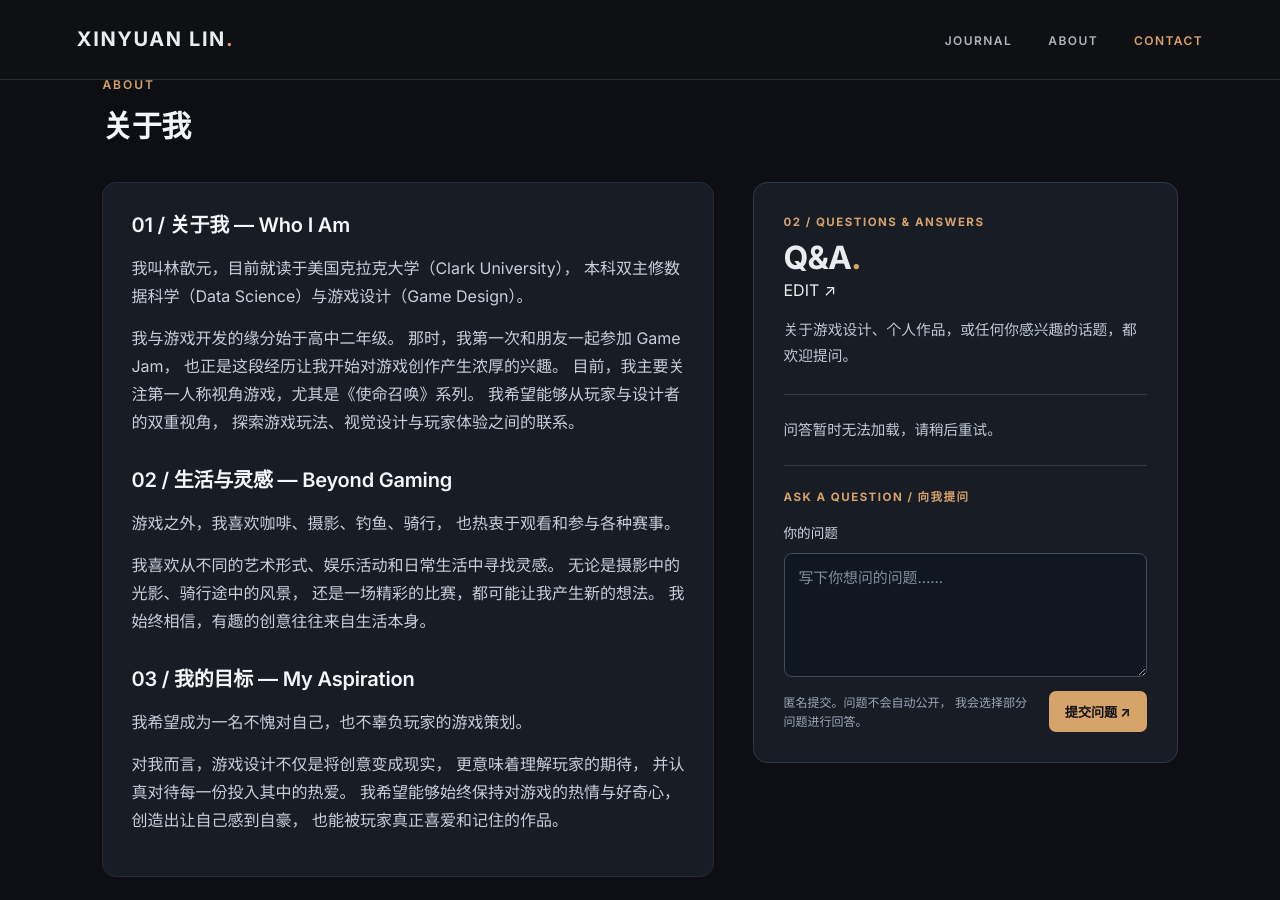
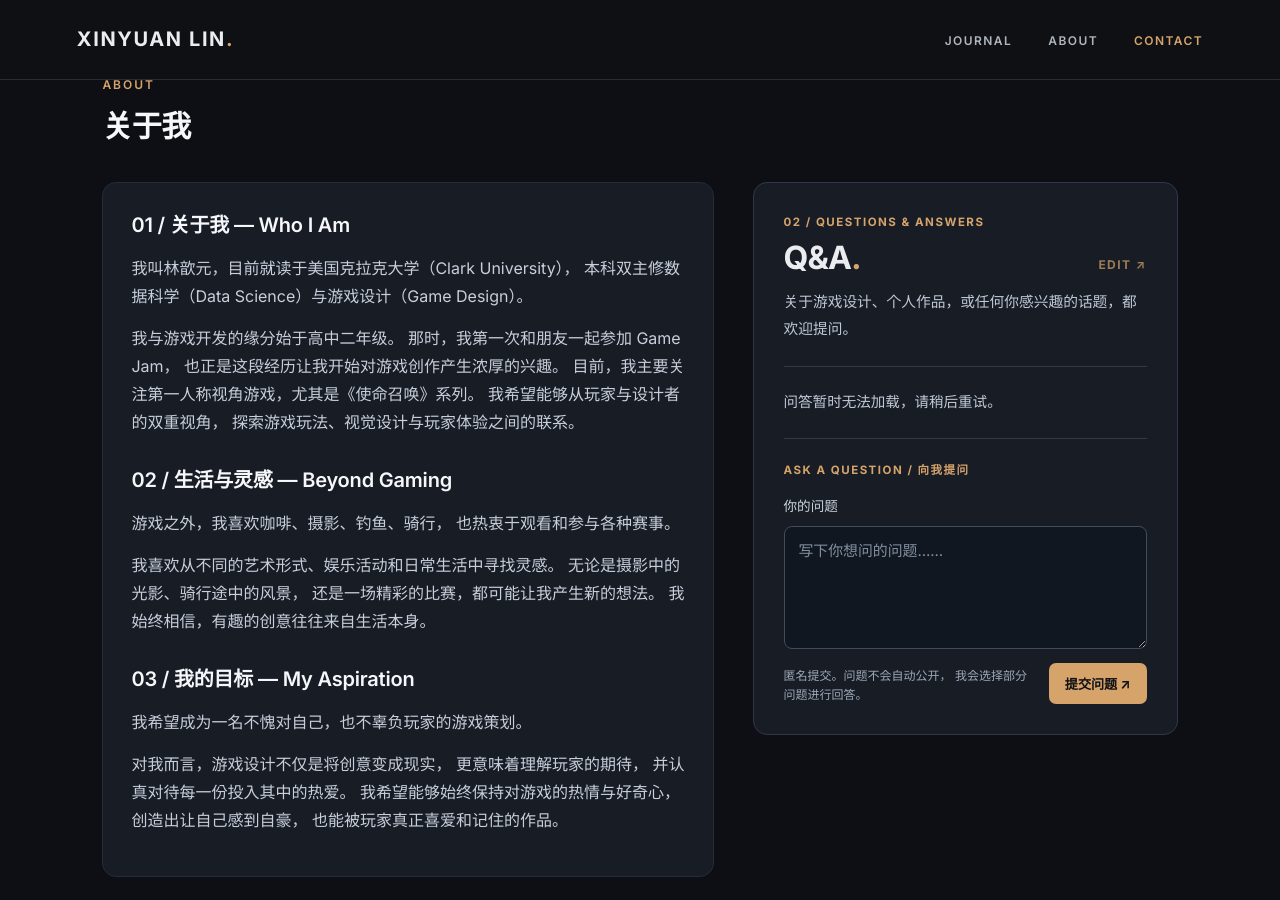
Before and after one commit to Emojiiiii/TOSAKA.github.io, a Jekyll site: the page built from index.html, in a window 1280 px wide and 900 px high, scrolled down 1725 px. Built offline with Jekyll 4.4.1, drawn with Linux system fonts in a browser that asks for light colours.

Commit message:
Add styles for Q&A admin interface
Added styles for Q&A admin interface including heading row and admin link.

```diff
--- a/css/about-qa.css
+++ b/css/about-qa.css
@@ -54,6 +54,37 @@
 }
 
 .qa-accent { color: #d6a36b; }
+
+
+/* ==========================================
+   Q&A 私人管理后台入口
+   与 Journal / Work 的 EDIT 风格统一
+   ========================================== */
+
+.qa-heading-row {
+  display: flex;
+  align-items: baseline;
+  justify-content: space-between;
+  gap: 16px;
+}
+
+.qa-admin-link {
+  color: #d6a36b;
+  font-size: 0.75rem;
+  font-weight: 700;
+  letter-spacing: 0.12em;
+  text-decoration: none;
+  white-space: nowrap;
+  opacity: 0.7;
+  transition: opacity 0.2s ease;
+}
+
+.qa-admin-link:hover,
+.qa-admin-link:focus-visible {
+  opacity: 1;
+  text-decoration: underline;
+  text-underline-offset: 5px;
+}
 
 .qa-description {
   margin-top: 12px;
```
